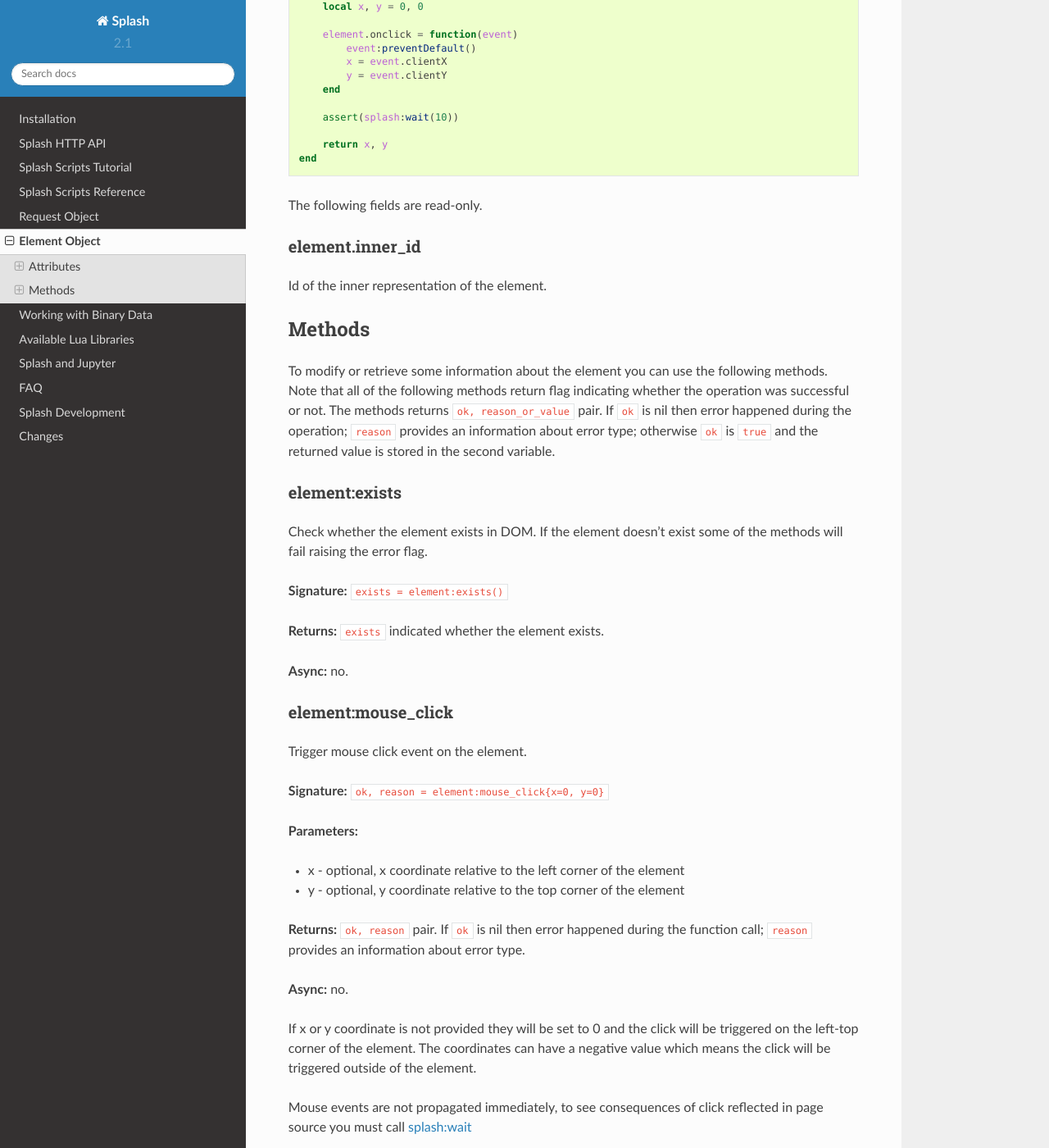
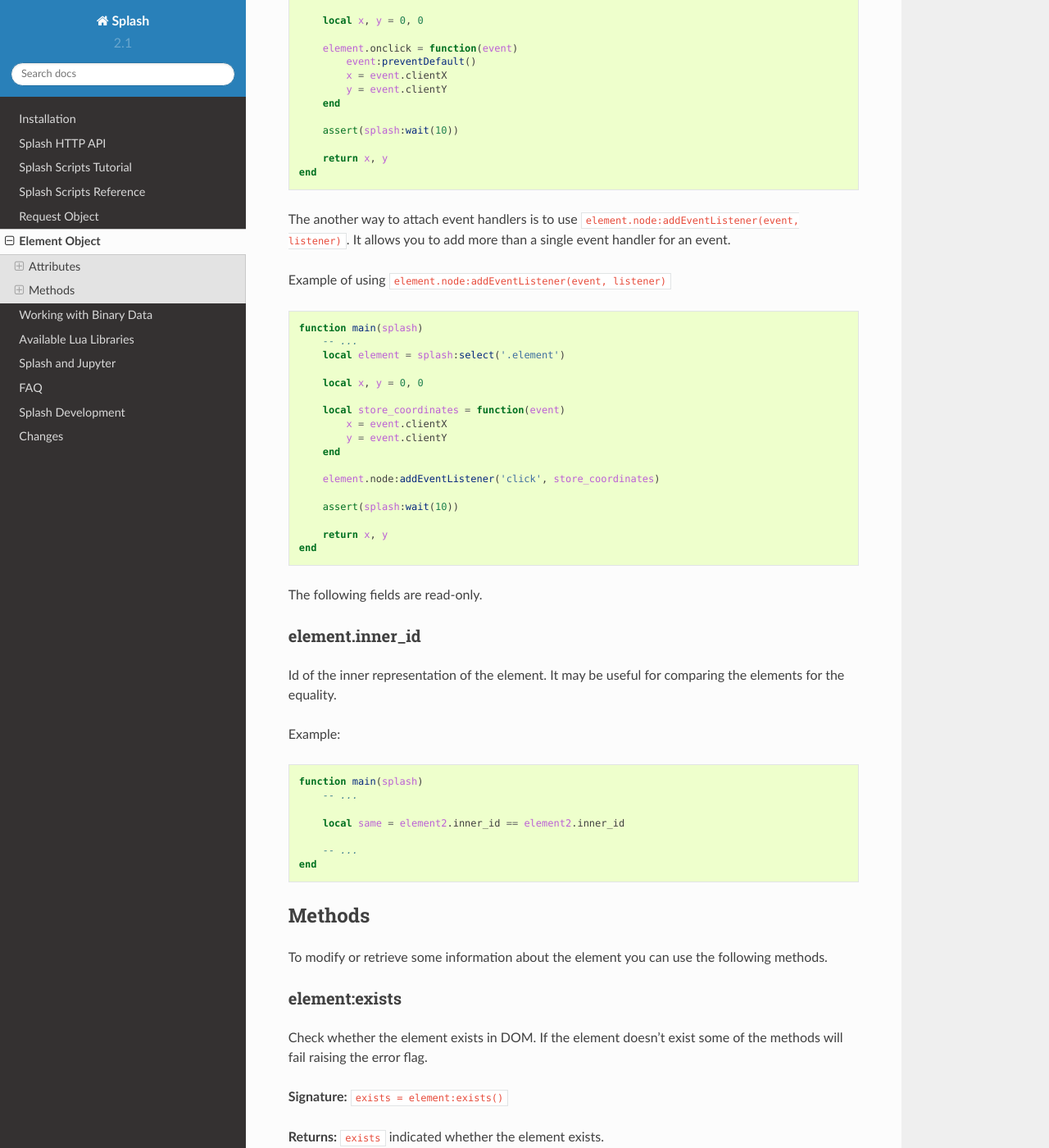
Before and after one commit to scrapinghub/splash, a Sphinx documentation site: the page built from docs/scripting-element-object.rst, in a window 1280 px wide and 1400 px high, scrolled down 3176 px. Shown: the whole window at 82% size. Built offline with Sphinx 7.4.7 and the Read the Docs theme 2.0.0, drawn with Linux system fonts in a browser that asks for light colours; pages that are not in the unit, such as notebooks, are missing from menus; some of the changed text lies outside the part shown.

Commit message:
refactor browser_tab, add more docs, change element:png and elemennt:jpeg

```diff
--- a/docs/scripting-element-object.rst
+++ b/docs/scripting-element-object.rst
@@ -135,6 +135,7 @@
 .. code-block:: lua
 
     function main(splash)
+        -- ...
         local element = splash:select('.element')
 
         local x, y = 0, 0
@@ -150,8 +151,30 @@
         return x, y
     end
 
+The another way to attach event handlers is to use ``element.node:addEventListener(event, listener)``.
+It allows you to add more than a single event handler for an event.
 
-The following fields are read-only.
+Example of using ``element.node:addEventListener(event, listener)``
+
+.. code-block:: lua
+
+    function main(splash)
+        -- ...
+        local element = splash:select('.element')
+
+        local x, y = 0, 0
+
+        local store_coordinates = function(event)
+            x = event.clientX
+            y = event.clientY
+        end
+
+        element.node:addEventListener('click', store_coordinates)
+
+        assert(splash:wait(10))
+
+        return x, y
+    end
 
 .. _HTMLElement: https://developer.mozilla.org/en-US/docs/Web/API/HTMLElement
 .. _Element: https://developer.mozilla.org/en-US/docs/Web/API/Element
@@ -162,20 +185,30 @@
 
 .. _splash-element-inner_id:
 
+The following fields are read-only.
+
 element.inner_id
 ----------------
 
-Id of the inner representation of the element.
+Id of the inner representation of the element. It may be useful for comparing the elements
+for the equality.
+
+Example:
+
+.. code-block:: lua
+
+    function main(splash)
+        -- ...
+
+        local same = element2.inner_id == element2.inner_id
+
+        -- ...
+    end
 
 Methods
 ~~~~~~~
 
 To modify or retrieve some information about the element you can use the following methods.
-Note that all of the following methods return flag indicating whether the operation was
-successful or not. The methods returns ``ok, reason_or_value`` pair. If ``ok`` is nil
-then error happened during the operation; ``reason`` provides an information about error type;
-otherwise ``ok`` is ``true`` and the returned value is stored in the second variable.
-
 
 .. _splash-element-exists:
 
@@ -191,6 +224,36 @@
 
 **Async:** no.
 
+There are several reasons why the element can be absent from DOM. One of the reasons is that
+the element was removed by some JavaScript code.
+
+
+Example 1: the element was removed by JS code
+
+.. code-block:: lua
+
+    function main(splash)
+        -- ...
+        local element = splash:select('.element')
+        assert(splash:runjs('document.write("<body></body>")'))
+        assert(splash:wait(0.1))
+        local exists = element:exists() -- exists will be `false`
+        -- ...
+    end
+
+Another reason is that the element was created by script and not inserted into DOM.
+
+Example 2: the element is not inserted into DOM
+
+.. code-block:: lua
+
+    function main(splash)
+        -- ...
+        local element = splash:select('.element')
+        local cloned = element.node:cloneNode() -- the cloned element isn't in DOM
+        local exists = cloned:exists() -- exists will be `false`
+        -- ...
+    end
 
 .. _splash-element-mouse-click:
 
@@ -219,6 +282,30 @@
 Mouse events are not propagated immediately, to see consequences of click
 reflected in page source you must call :ref:`splash-wait`
 
+Example 1: get width and height of the element, calculate its center and click on it
+
+.. code-block:: lua
+
+    function main(splash)
+        -- ...
+        local element = splash:select('.element')
+        local bounds = element:bounds()
+        assert(element:mouse_click{x=bounds.width/2, y=bounds.height/2})
+        -- ...
+    end
+
+
+Example 2: click on the area above the element by 10 pixels
+
+.. code-block:: lua
+
+    function main(splash)
+        -- ...
+        local element = splash:select('.element')
+        assert(element:mouse_click{x=-10})
+        -- ...
+    end
+
 See more about mouse events in :ref:`splash-mouse-click`.
 
 
@@ -241,14 +328,38 @@
 
 **Async:** no.
 
-If x or y coordinate is not provided they will be set to 0 and the click will be triggered
+If x or y coordinate is not provided they will be set to 0 and the hover will be triggered
 on the left-top corner of the element. The coordinates can have a negative value which means
-the click will be triggered outside of the element.
+the hover will be triggered outside of the element.
 
-Mouse events are not propagated immediately, to see consequences of click
+Mouse events are not propagated immediately, to see consequences of hover
 reflected in page source you must call :ref:`splash-wait`
 
-See more about mouse events in :ref:`splash-mouse-click`.
+Example 1: get width and height of the element, calculate its center and hover over it
+
+.. code-block:: lua
+
+    function main(splash)
+        -- ...
+        local element = splash:select('.element')
+        local bounds = element:bounds()
+        assert(element:mouse_hover{x=bounds.width/2, y=bounds.height/2})
+        -- ...
+    end
+
+
+Example 2: hover over the area above the element by 10 pixels
+
+.. code-block:: lua
+
+    function main(splash)
+        -- ...
+        local element = splash:select('.element')
+        assert(element:mouse_hover{x=-10})
+        -- ...
+    end
+
+See more about mouse events in :ref:`splash-mouse-hover`.
 
 
 .. _splash-element-styles:
@@ -264,15 +375,20 @@
 
 **Async:** no.
 
-Example of getting the font size of the element using this method.
+This method returns the result of JavaScript `Window.getComputedStyle()`_ applied on the element.
+
+Example: get all computed styles and return the ``font-size`` property.
 
 .. code-block:: lua
 
     function main(splash)
+        -- ...
         local element = splash:select('.element')
         return element:styles()['font-size']
     end
 
+
+.. _Window.getComputedStyle(): https://developer.mozilla.org/en-US/docs/Web/API/Window/getComputedStyle
 
 .. _splash-element-bounds:
 
@@ -284,18 +400,19 @@
 **Signature:** ``bounds = element:bounds()``
 
 **Returns:** ``bounds`` is a table with the client bounding rectangle with the ``top``, ``right``,
-``bottom`` and ``left`` coordinates.
+``bottom`` and ``left`` coordinates and also with ``width`` and ``height`` values.
 
 **Async:** no.
 
-Example of getting the bounds of the element.
+Example: get the bounds of the element.
 
 .. code-block:: lua
 
     function main(splash)
+        -- ..
         local element = splash:select('.element')
         return element:bounds()
-        -- e.g. bounds is { top = 10, right = 20, bottom = 20, left = 10 }
+        -- e.g. bounds is { top = 10, right = 20, bottom = 20, left = 10, height = 10, width = 10 }
     end
 
 
@@ -306,7 +423,7 @@
 
 Return a screenshot of the element in PNG format
 
-**Signature:** ``ok, shot = element:png{width=nil, scale_method='raster', pad=0}``
+**Signature:** ``shot = element:png{width=nil, scale_method='raster', pad=0}``
 
 **Parameters:**
 
@@ -315,10 +432,8 @@
   or ``'vector'``;
 * pad - optional, integer or ``{left, top, right, bottom}`` values of padding
 
-**Returns:** ``ok, shot`` pair. If ``ok`` is nil then error happened during the
-function call; ``shot`` provides an information about error type; otherwise
-``shot`` is a PNG screenshot data, as a :ref:`binary object <binary-objects>`.
-When the result is empty (e.g. if the element is not visible) ``nil`` is returned.
+**Returns:** ``shot`` is a PNG screenshot data, as a :ref:`binary object <binary-objects>`.
+When the result is empty (e.g. if the element doesn't exist in DOM or it isn't visible) ``nil`` is returned.
 
 **Async:** no.
 
@@ -326,6 +441,16 @@
 padding from all sides will be equal. If the value of the padding is positive the resulting screenshot
 will be expanded by the specified amount of pixes. And if the value of padding is negative the resulting
 screenshot will be shrunk by the specified amount of pixes.
+
+Example: return a padded screenshot of the element
+
+.. code-block:: lua
+
+    function main(splash)
+        -- ..
+        local element = splash:select('.element')
+        return element:png{pad=10}
+    end
 
 See more in :ref:`splash-png`.
 
@@ -337,7 +462,7 @@
 
 Return a screenshot of the element in JPEG format
 
-**Signature:** ``ok, shot = element:jpeg{width=nil, scale_method='raster', quality=75, region=nil, pad=0}``
+**Signature:** ``shot = element:jpeg{width=nil, scale_method='raster', quality=75, region=nil, pad=0}``
 
 **Parameters:**
 
@@ -347,10 +472,8 @@
 * quality - optional, quality of JPEG image, integer in range from ``0`` to ``100``;
 * pad - optional, integer or ``{left, top, right, bottom}`` values of padding
 
-**Returns:** ``ok, shot`` pair. If ``ok`` is nil then error happened during the
-function call; ``shot`` provides an information about error type; otherwise
-``shot`` is a JPEG screenshot data, as a :ref:`binary object <binary-objects>`.
-When the result is empty (e.g. if the element is not visible) ``nil`` is returned.
+**Returns:** ``shot`` is a JPEG screenshot data, as a :ref:`binary object <binary-objects>`.
+When the result is empty (e.g. if the element doesn't exist in DOM or it isn't visible) ``nil`` is returned.
 
 **Async:** no.
 
@@ -432,20 +555,26 @@
 element:field_value
 -------------------
 
-Get value of the field element (input, select).
+Get value of the field element (input, select, textarea, button).
 
 **Signature:** ``ok, info = element:field_value()``
 
-**Returns:** ``ok, value`` pair. If ``ok`` is nil then error happened during the function call;
-``value`` provides an information about error type; otherwise ``value`` is a value of the
+**Returns:** ``ok, info`` pair. If ``ok`` is nil then error happened during the function call;
+``value`` provides an information about error type; otherwise ``info`` is a value of the
 element.
 
 **Async:** no.
 
-The value can be a
-* string - for text/radio input and select and other element types
-* array of strings - for multi select
-* boolean - for checkbox input
+This methods in the following way:
+
+    - if the element type is ``select``:
+        - if the ``multiple`` attribute is ``true`` it returns a *table* with the selected values;
+        - otherwise it returns the value of the select;
+    - if the element has attribute ``type="radio"``:
+        - if it's checked returns its value;
+        - other it returns ``nil``
+    - if the element has attribute ``type="checkbox"`` it returns *bool* value
+    - otherwise it returns the value of the ``value`` attribute or *empty string* if it doesn't exist
 
 
 .. _splash-element-form-values:
@@ -459,9 +588,27 @@
 
 **Returns:** ``ok, values`` pair. If ``ok`` is nil then error happened during the function call
 or node type is not *form*; ``values`` provides an information about error type; otherwise
-``values`` is a table of values.
+``values`` is a table with element names as keys and values as values.
 
 **Async:** no.
+
+Example: return the values of the following login form
+
+.. code-block:: html
+
+    <form id="login">
+        <input type="text" name="username" value="admin" />
+        <input type="password" name="password" value="pass" />
+    </form>
+
+.. code-block:: lua
+
+    function main(splash)
+        -- ...
+        local form = splash:select('#login')
+        local ok, values = assert(form:form_values())
+        return values
+    end
 
 
 .. _splash-element-fill:
@@ -485,19 +632,23 @@
 In order to fill your form your inputs must have ``name`` property and this method will
 select those input using that property.
 
-Example of filling the following form:
+Example: get the current values, change password and fill the form
 
 .. code-block:: html
 
     <form id="login">
-        <input type="text" name="username" />
-        <input type="password" name="password" />
+        <input type="text" name="username" value="admin" />
+        <input type="password" name="password" value="pass" />
     </form>
 
 .. code-block:: lua
 
     function main(splash)
-        assert(splash:select('.login'):fill({ username="admin", password="pass" }))
+        -- ...
+        local form = splash:select('#login')
+        local ok, values = assert(form:form_values())
+        values.password = "l33t"
+        assert(form:fill(values))
     end
 
 
@@ -514,11 +665,12 @@
 
 * keys - string representing the keys to be sent as keyboard events.
 
-**Returns:** ``ok`` pair. If ``ok`` is nil then error happened during the function call.
+**Returns:** ``ok, reason`` pair. If ``ok`` is nil then error happened during the
+function call; ``reason`` provides an information about error type.
 
 **Async:** no.
 
-This methods do the following:
+This method does the following:
 
 * clicks on the element
 * send the specified keyboard events
@@ -561,6 +714,29 @@
 
 **Signature:** ``ok = element:submit()``
 
-**Returns:** ``ok`` pair. If ``ok`` is nil then error happened during the function call.
+**Returns:** ``ok, reason`` pair. If ``ok`` is nil then error happened during the
+function call (e.g. you are trying to submit on element which is not a form);
+``reason`` provides an information about error type.
 
 **Async:** no.
+
+Example 1: get the form, fill with values and submit it
+
+.. code-block:: html
+
+    <form id="login" action="/login">
+        <input type="text" name="username" />
+        <input type="password" name="password" />
+        <input type="checkbox" name="remember" />
+        <button type="submit">Submit</button>
+    </form>
+
+.. code-block:: lua
+
+    function main(splash)
+        -- ...
+        local form = splash:select('#login')
+        assert(form:fill({ username='admin', password='pass', remember=true }))
+        assert(form:submit())
+        -- ...
+    end
```
Also changed, not shown: other parts of docs/scripting-element-object.rst (+2 -1 lines), docs/scripting-ref.rst (+29 -8 lines), 6 other files.
